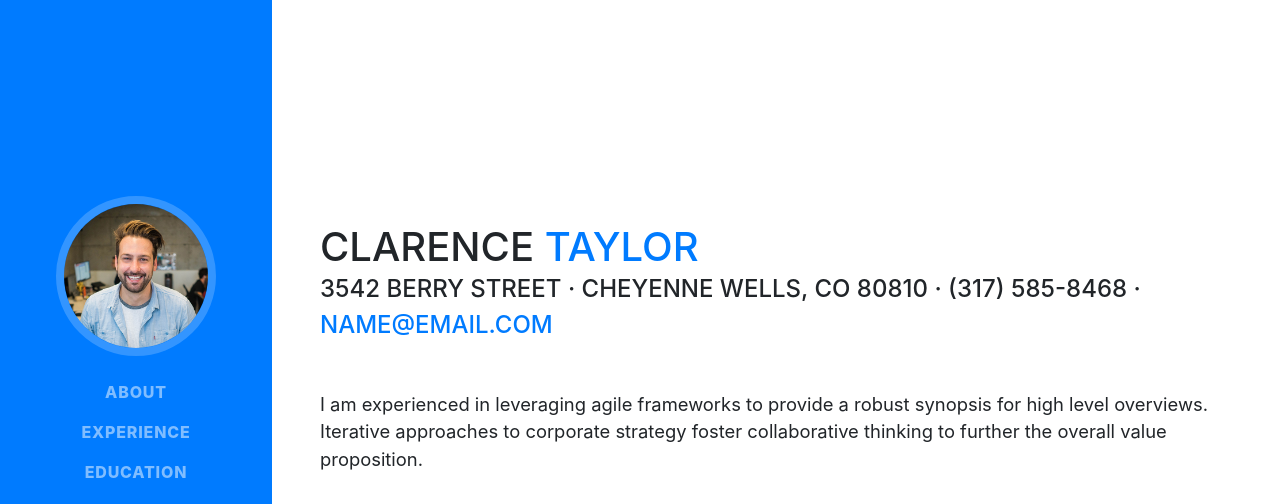
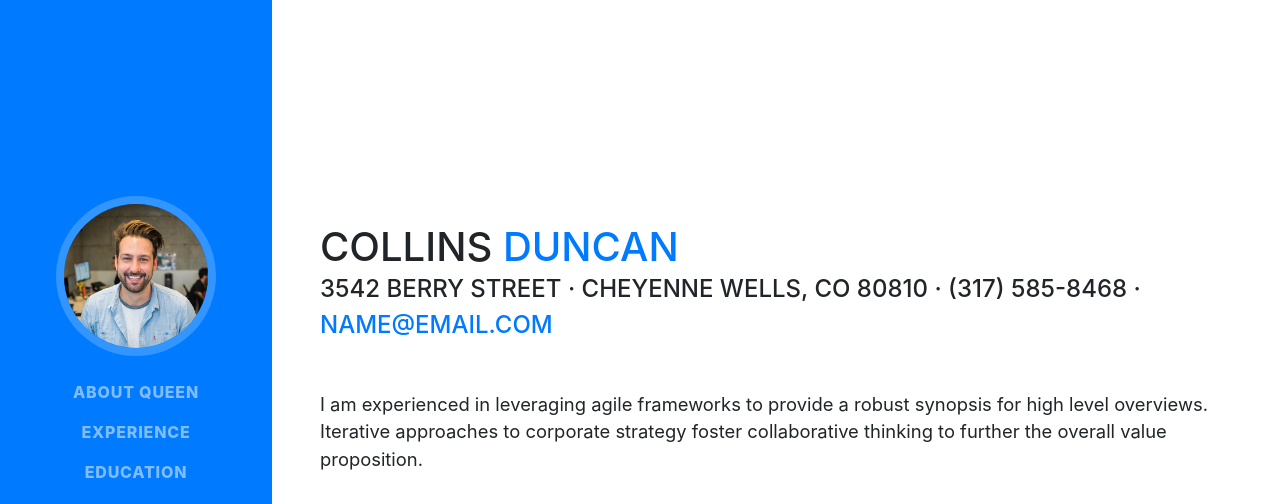
Before and after one commit to qdee43/website, a website with bundled scripts: page index.html in a window 1280 px wide. Shown: the top 504 px of the page. Built offline with nearby package versions, Linux system fonts and the light colour scheme; a web font is replaced by a local one.

Commit message:
my first commit

```diff
--- a/index.html
+++ b/index.html
@@ -38,7 +38,7 @@
       <div class="collapse navbar-collapse" id="navbarSupportedContent">
         <ul class="navbar-nav">
           <li class="nav-item">
-            <a class="nav-link js-scroll-trigger" href="#about">About</a>
+            <a class="nav-link js-scroll-trigger" href="#about">About Queen</a>
           </li>
           <li class="nav-item">
             <a class="nav-link js-scroll-trigger" href="#experience">Experience</a>
@@ -63,8 +63,8 @@
 
       <section class="resume-section p-3 p-lg-5 d-flex d-column" id="about">
         <div class="my-auto">
-          <h1 class="mb-0">Clarence
-            <span class="text-primary">Taylor</span>
+          <h1 class="mb-0">Collins
+            <span class="text-primary">Duncan</span>
           </h1>
           <div class="subheading mb-5">3542 Berry Street · Cheyenne Wells, CO 80810 · (317) 585-8468 ·
             <a href="mailto:name@email.com">name@email.com</a>
--- a/package.json
+++ b/package.json
@@ -11,6 +11,9 @@
         "theme",
         "template"
     ],
+    "scripts": {
+        "start": "gulp dev"
+    },
     "homepage": "https://startbootstrap.com/template-overviews/resume",
     "bugs": {
         "url": "https://github.com/BlackrockDigital/startbootstrap-resume/issues",
```
Also changed, not shown: 1 other file.
